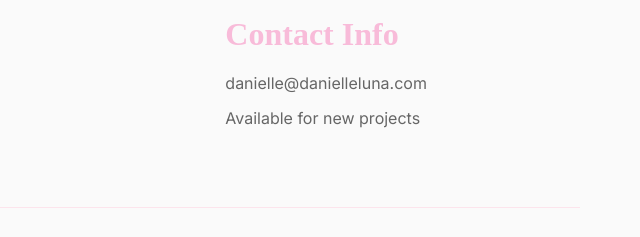
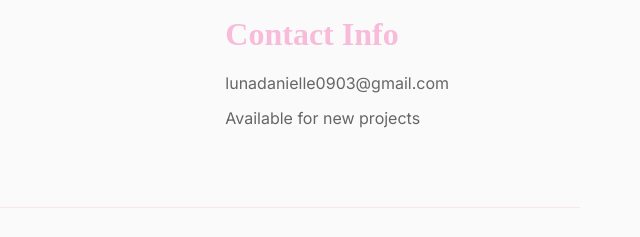
Before and after one commit to Luna-dani/Portfolio, a plain HTML site: page Index.html in a window 1280 px wide. Shown: the part 3288-3525 px from the top of the page, 640-1280 px from the left. Drawn offline with Linux system fonts and the light colour scheme; a web font is replaced by a local one.

Commit message:
Update Index.html to match public/index.html formatting
- Fixed hero title formatting in Index.html to display on two rows
- Ensures consistency between both index files
- 'Danielle' on first row, 'UX/UI Designer' on second row
- Proper line break formatting for better readability

```diff
--- a/Index.html
+++ b/Index.html
@@ -52,7 +52,8 @@
             <div class="hero-content">
                 <h1 class="hero-title">
                     <span class="gradient-text">Danielle</span>
-                    <br>UX/UI Designer
+                    <br>
+                    UX/UI Designer
                 </h1>
                 <p class="hero-subtitle">
                     Crafting experiences that feel good, flow better, and serve real users
@@ -184,7 +185,7 @@
                 </div>
                 <div class="footer-section">
                     <h3>Contact Info</h3>
-                    <p>danielle@danielleluna.com</p>
+                    <p>lunadanielle0903@gmail.com</p>
                     <p>Available for new projects</p>
                 </div>
             </div>
```
